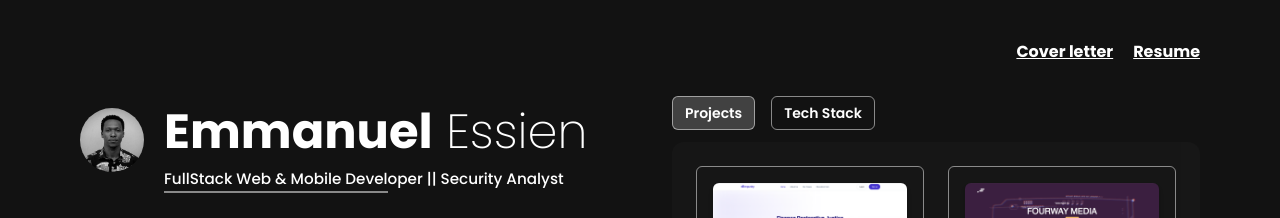
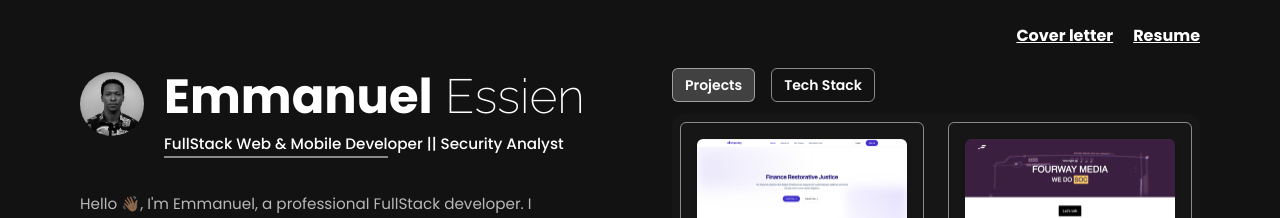
Before and after one commit to ehma90/MyPortfolio, a Next.js app: page / in a window 1280 px wide. Shown: the top 218 px of the page. Built offline with nearby package versions, Linux system fonts and the light colour scheme.

Commit message:
Updating web layout

```diff
--- a/src/components/Layer1.tsx
+++ b/src/components/Layer1.tsx
@@ -4,7 +4,7 @@ import Title from "./Title";
 
 const Layer1 = () => {
   return (
-    <div className="w-full max-w-lg pt-8">
+    <div className="w-full max-w-lg pt-3">
       <Title />
       <Profile />
     </div>
--- a/src/components/Layout.tsx
+++ b/src/components/Layout.tsx
@@ -4,7 +4,7 @@ import { FC } from "react";
 
 interface LayoutProps {
   children: ReactNode;
-  title: string;
+  title?: string;
   description?: string;
 }
 
@@ -14,8 +14,8 @@ const Layout: FC<LayoutProps> = ({ children, title, description }) => {
       <Head>
         <title>
           {title
-            ? `${title} | Emmanuel Essien - Software developer`
-            : `Emmanuel Essien - Software developer | Security Analyst`}
+            ? `${title} | Emmanuel Essien - FullStack developer`
+            : `Emmanuel Essien - FullStack developer `}
         </title>
         <meta
           name="description"
--- a/src/components/Navbar.tsx
+++ b/src/components/Navbar.tsx
@@ -3,7 +3,7 @@ import React from "react";
 
 const Navbar = () => {
   return (
-    <div className="pt-10 flex justify-end gap-5 w-full">
+    <div className="pt-6 flex justify-end gap-5 w-full">
       <p className="underline font-bold cursor-pointer">Cover letter</p>
       <Link
         href="https://docs.google.com/document/d/1UXGbY2Hk6mysnjHTrqilk62v1nRaYy4n/edit?usp=sharing&ouid=103092481475437846039&rtpof=true&sd=true"
--- a/src/components/Profile.tsx
+++ b/src/components/Profile.tsx
@@ -13,7 +13,7 @@ function Profile() {
       className="w-full mt-8"
     >
       <ul className=" w-full space-y-2 md:space-y-4 mb-5">
-        <li className="leading-7 text-base text-white/70">
+        <li className="leading-7 text-base text-white/70 ">
           Hello 👋🏽, I&apos;m Emmanuel, a professional FullStack developer. I
           specialise in delivering interactive, responsive, and user-friendly
           web and mobile applications that resonate with users globally. My core
--- a/src/components/TabContent.tsx
+++ b/src/components/TabContent.tsx
@@ -18,7 +18,7 @@ const categories = [
 
 const TabContent = () => {
   return (
-    <div className="flex w-full justify-center pt-8">
+    <div className="flex w-full justify-center pt-5">
       <div className="w-full h-full">
         <TabGroup>
           <TabList className="flex gap-4">
@@ -35,7 +35,7 @@ const TabContent = () => {
             {categories.map(({ name, content }) => (
               <TabPanel
                 key={name}
-                className="rounded-xl bg-white/[0.02] p-6 h-[70vh] overflow-y-auto"
+                className="rounded-xl bg-white/[0.02] p-2 h-[80vh] overflow-y-auto"
               >
                 {content}
               </TabPanel>
--- a/src/components/Title.tsx
+++ b/src/components/Title.tsx
@@ -23,7 +23,7 @@ const Title: FC = () => {
         <Text
           as="h1"
           variant="h1"
-          className="text-2xl md:text-5xl font-extralight"
+          className="text-2xl md:text-5xl font-extralight font-sans"
         >
           <span className="font-bold text-blue">Emmanuel</span> Essien
         </Text>
--- a/src/pages/index.tsx
+++ b/src/pages/index.tsx
@@ -9,8 +9,7 @@ export default function Home() {
   return (
     <>
       <Layout
-        title="Emmanuel Essien"
-        description="Emmanuel Essien is a Software developer & Security Analyst"
+        description="Emmanuel Essien is a FullStack Developer & Security Analyst"
       >
         <Container className="px-4 lg:px-20">
           <Navbar />
```
